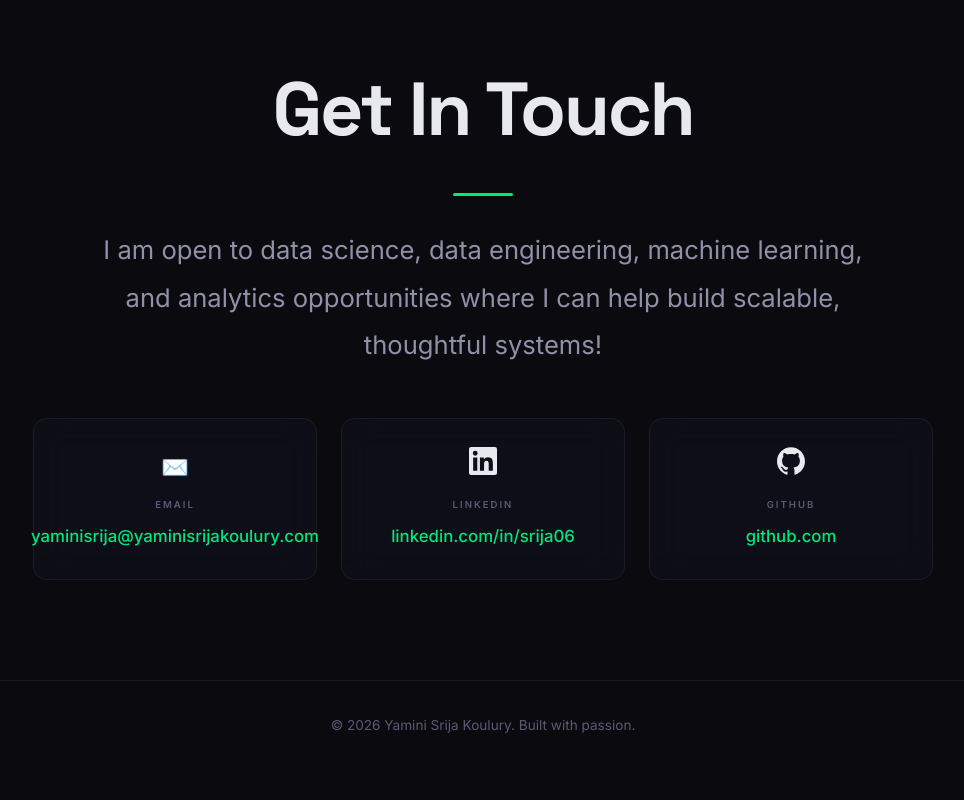
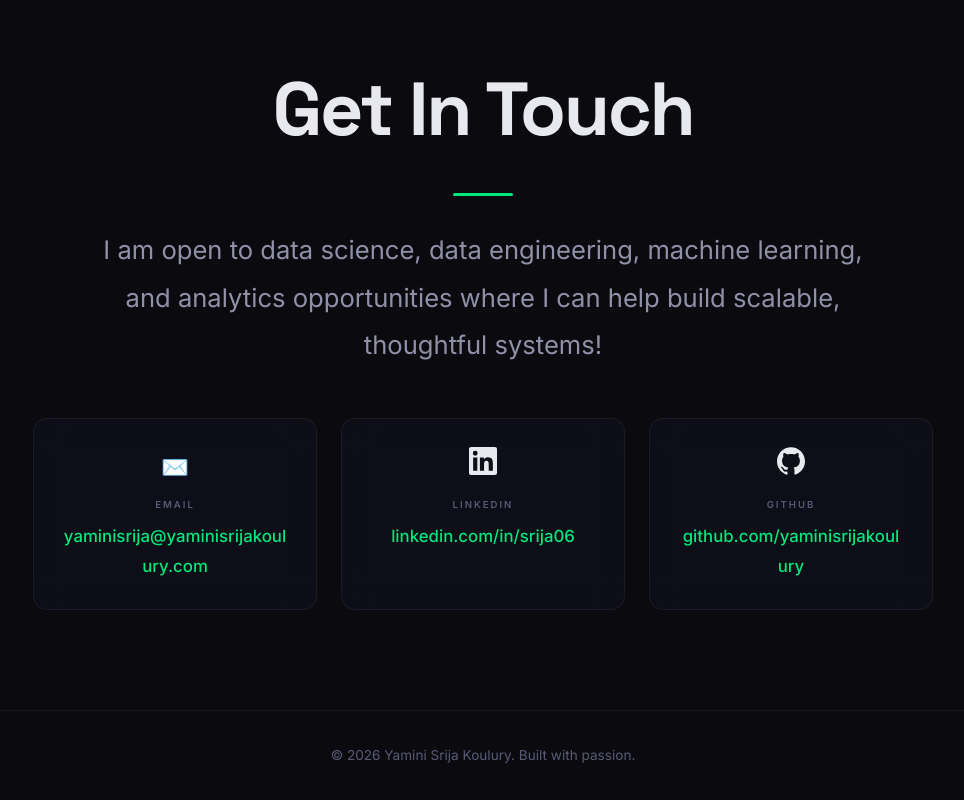
Before and after one commit to yaminisrijakoulury/yaminisrijakoulury.github.io, a plain HTML site: page index.html in a window 1280 px wide. Shown: the part 9413-10213 px from the top of the page, without its empty margins (157-1121 px from the left). Before the commit the page ends 10183 px from the top, so only its background shows below. Drawn offline with Linux system fonts and the light colour scheme; animation ran at ten frames a second.

Commit message:
Update GitHub link and improve styling of contact cards to fit long URLs

```diff
--- a/index.html
+++ b/index.html
@@ -407,10 +407,10 @@
             <span class="contact-label">LinkedIn</span>
             <span class="contact-value">linkedin.com/in/srija06</span>
           </a>
-          <a href="https://github.com" target="_blank" class="contact-card glass-card">
+          <a href="https://github.com/yaminisrijakoulury" target="_blank" class="contact-card glass-card">
             <span class="contact-icon"><svg xmlns="http://www.w3.org/2000/svg" width="28" height="28" viewBox="0 0 24 24" fill="currentColor"><path d="M12 .297c-6.63 0-12 5.373-12 12 0 5.303 3.438 9.8 8.205 11.385.6.113.82-.258.82-.577 0-.285-.01-1.04-.015-2.04-3.338.724-4.042-1.61-4.042-1.61C4.422 18.07 3.633 17.7 3.633 17.7c-1.087-.744.084-.729.084-.729 1.205.084 1.838 1.236 1.838 1.236 1.07 1.835 2.809 1.305 3.495.998.108-.776.417-1.305.76-1.605-2.665-.3-5.466-1.332-5.466-5.93 0-1.31.465-2.38 1.235-3.22-.135-.303-.54-1.523.105-3.176 0 0 1.005-.322 3.3 1.23.96-.267 1.98-.399 3-.405 1.02.006 2.04.138 3 .405 2.28-1.552 3.285-1.23 3.285-1.23.645 1.653.24 2.873.12 3.176.765.84 1.23 1.91 1.23 3.22 0 4.61-2.805 5.625-5.475 5.92.42.36.81 1.096.81 2.22 0 1.606-.015 2.896-.015 3.286 0 .315.21.69.825.57C20.565 22.092 24 17.592 24 12.297c0-6.627-5.373-12-12-12"/></svg></span>
             <span class="contact-label">GitHub</span>
-            <span class="contact-value">github.com</span>
+            <span class="contact-value">github.com/yaminisrijakoulury</span>
           </a>
         </div>
       </div>
--- a/styles.css
+++ b/styles.css
@@ -902,7 +902,7 @@ ul { list-style: none; }
 
 .contact-grid {
   display: grid;
-  grid-template-columns: repeat(auto-fit, minmax(250px, 1fr));
+  grid-template-columns: repeat(auto-fit, minmax(280px, 1fr));
   gap: 24px;
   max-width: 900px;
   margin: 0 auto;
@@ -933,6 +933,7 @@ ul { list-style: none; }
   font-size: 1.05rem;
   color: var(--accent);
   font-weight: 500;
+  word-break: break-all;
 }
 
 /* ═══════════════════════════════════════════════════
```
